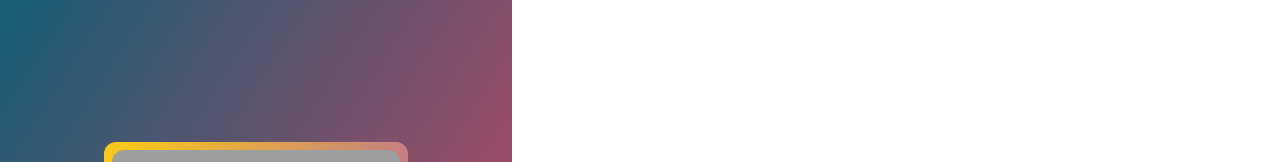
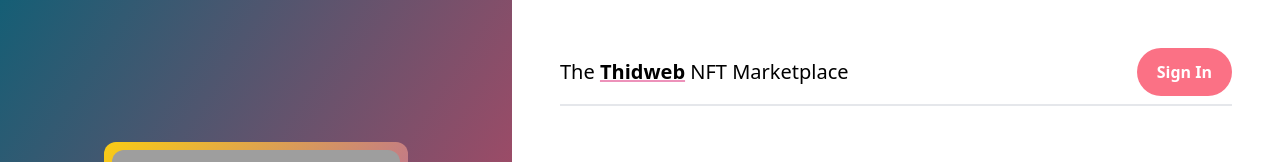
Before and after one commit to agalloch88/ThirdwebNFTMarketplace, a Next.js app: page /nft/1 in a window 1280 px wide. Shown: the top 162 px of the page. Built offline with nearby package versions, Linux system fonts and the light colour scheme; grey boxes are pictures that could not be loaded.

Commit message:
style right section header

```diff
--- a/pages/nft/[id].tsx
+++ b/pages/nft/[id].tsx
@@ -23,8 +23,15 @@
         </div>
       </div>
       {/* Right */}
-      <div>
-
+      <div className='flex flex-1 flex-col p-12 lg:col-span-6'>
+          {/* Header */}
+          <header className='flex items-center justify-between'>
+            <h1 className='w-52 cursor-pointer text-xl font-extralight sm:w-80'>The <span className='font-extrabold underline decoration-pink-600/50'>Thidweb</span> NFT Marketplace</h1>
+            <button className='rounded-full bg-rose-400 text-white px-4 py-2 text-xs font-bold lg:px-5 lg:py-3 lg:text-base'>Sign In</button>
+          </header>
+          <hr className='my-2 border'/>
+          {/* Content */}
+          {/* Mint Button */}
       </div>
     </div>
   )
```
